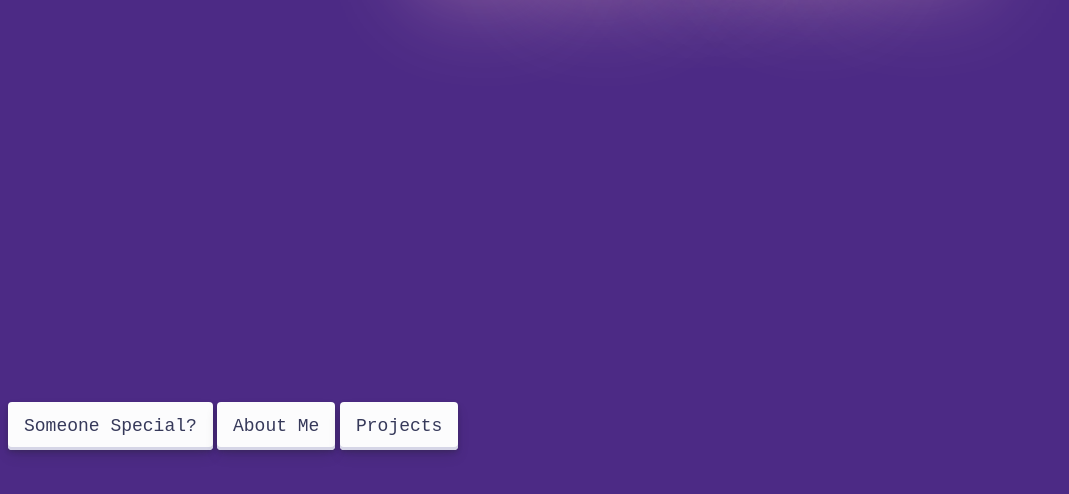
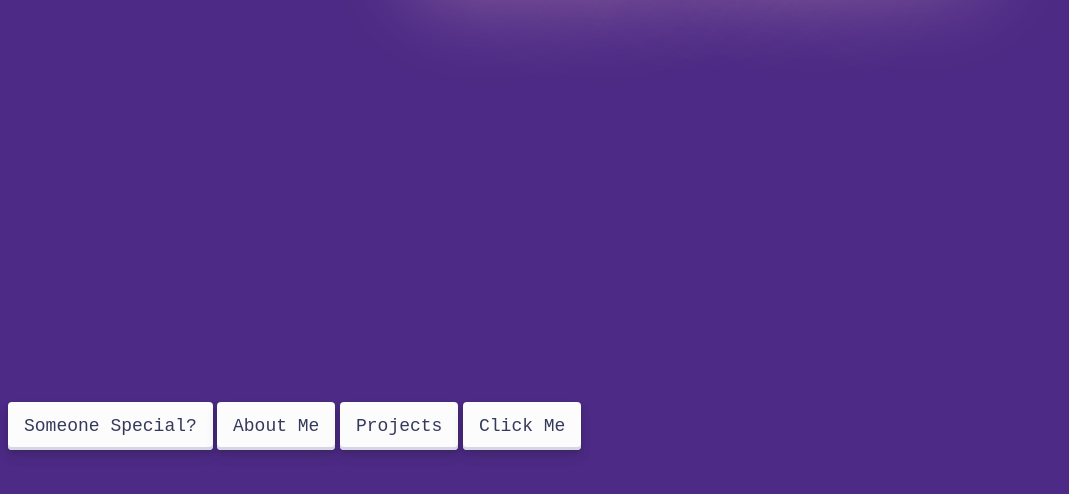
Before and after one commit to EElienplus/Portfolio, a plain HTML site: page index.html in a window 1280 px wide. Shown: the part 234-728 px from the top of the page, without its empty margins (0-1069 px from the left). Drawn offline with Linux system fonts and the light colour scheme.

Commit message:
Update index.html

```diff
--- a/index.html
+++ b/index.html
@@ -13,6 +13,7 @@
   <button class="mainButton" id="special" onclick="lol()">Someone Special?</button>
   <button class="mainButton" id="aboutMe" onclick="lol2()">About Me</button>
   <button class="mainButton" id="projects">Projects</button>
+  <button class="mainButton" id="yesIWill" onclick="yesIWill()">Click Me</button>
 
 </body>
 </html>
```
